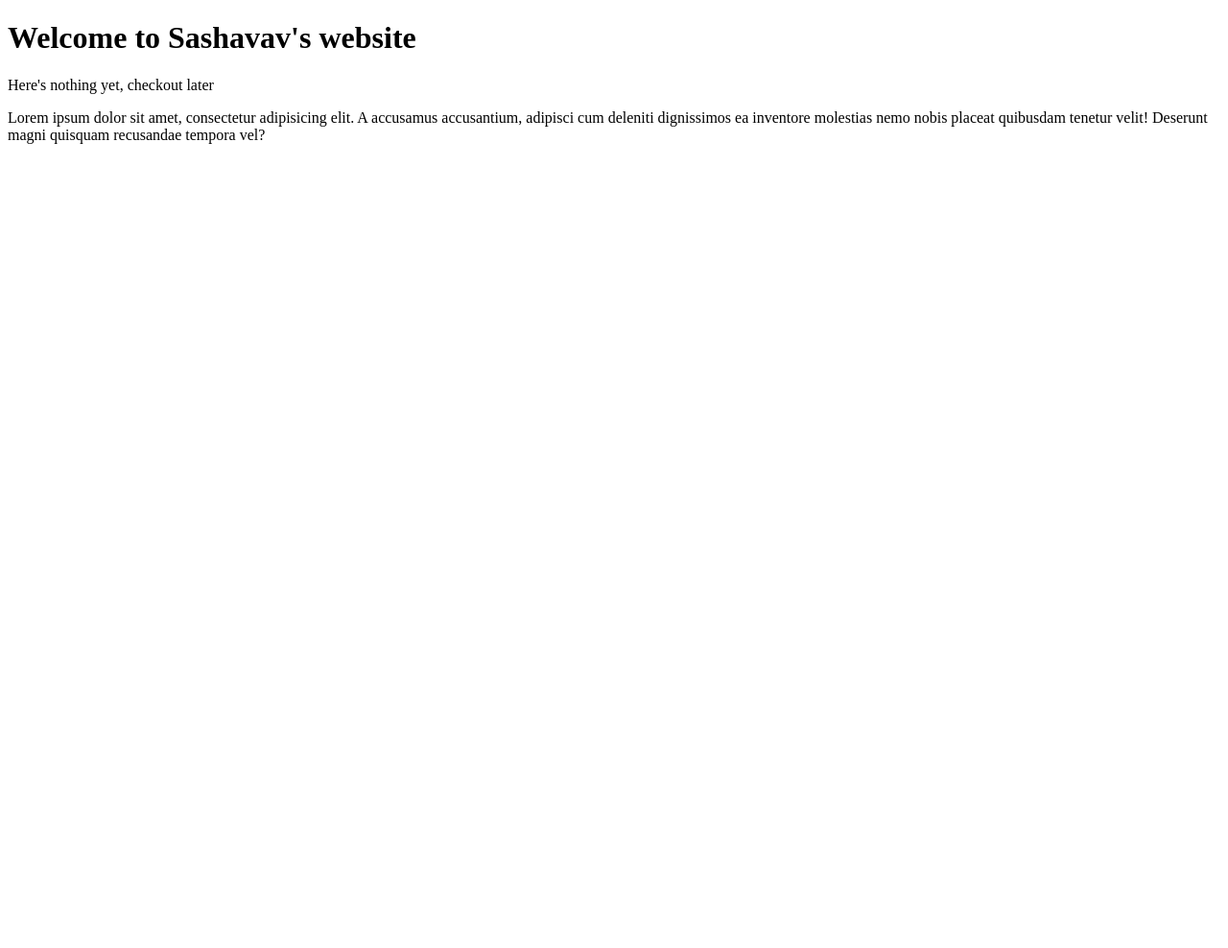
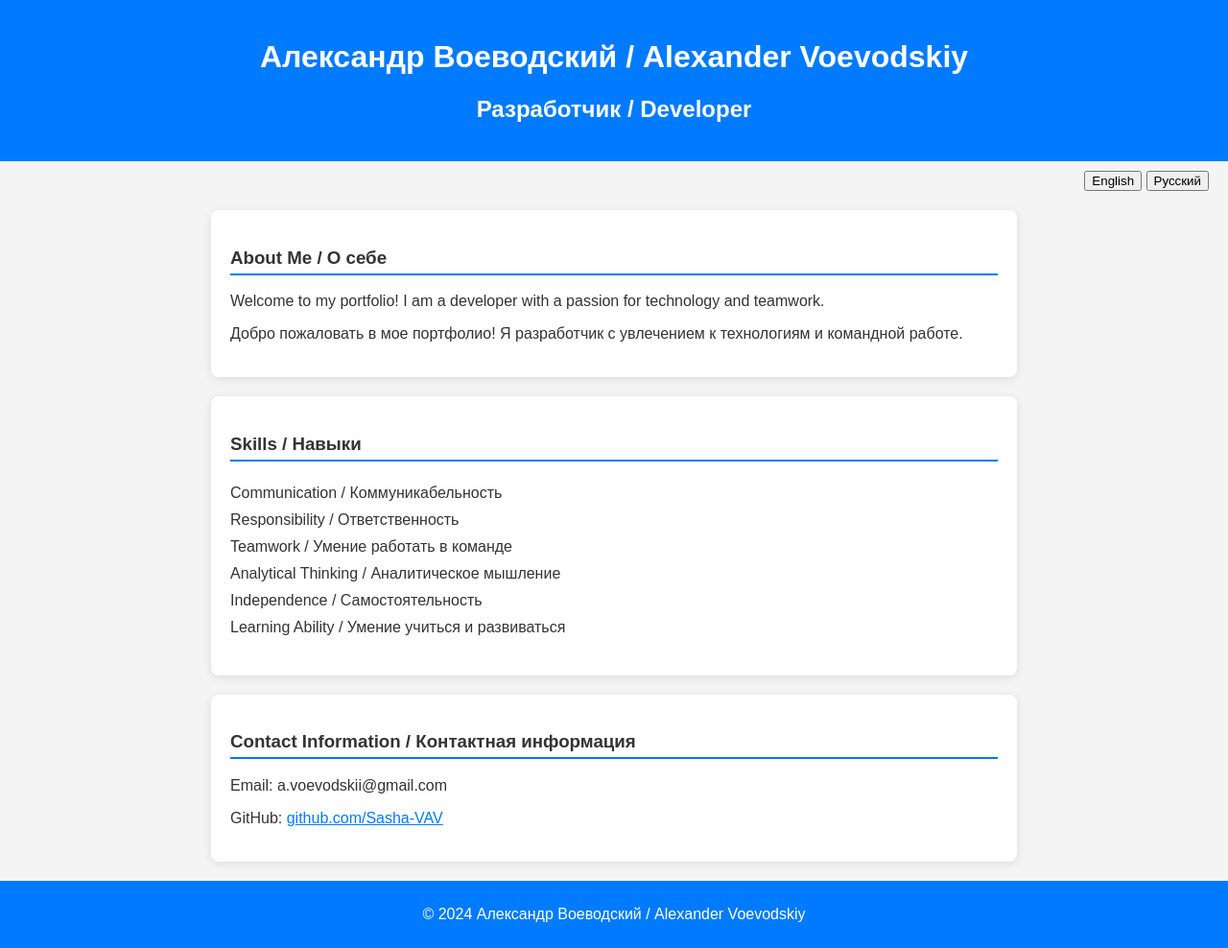
Before and after one commit to Sasha-VAV/Sasha-VAV.github.io, a plain HTML site: page index.html in a window 1280 px wide. Shown: the whole page at 96% size. Before the commit the page ends 800 px from the top, so only its background shows below. Drawn offline with Linux system fonts and the light colour scheme.

Commit message:
Add Personal info and text in index.html

```diff
--- a/index.html
+++ b/index.html
@@ -2,11 +2,133 @@
 <html lang="en">
 <head>
     <meta charset="UTF-8">
-    <title>Title</title>
+    <meta name="viewport" content="width=device-width, initial-scale=1.0">
+    <title>Your Portfolio</title>
+    <style>
+        body {
+            font-family: Arial, sans-serif;
+            margin: 0;
+            padding: 0;
+            background-color: #f4f4f4;
+            color: #333;
+        }
+        header {
+            background-color: #007BFF;
+            color: white;
+            padding: 20px;
+            text-align: center;
+        }
+        .language-switcher {
+            text-align: right;
+            margin: 10px 20px;
+        }
+        section {
+            background: white;
+            margin: 20px auto;
+            padding: 20px;
+            border-radius: 8px;
+            box-shadow: 0 2px 10px rgba(0, 0, 0, 0.1);
+            max-width: 800px;
+        }
+        h3 {
+            border-bottom: 2px solid #007BFF;
+            padding-bottom: 5px;
+        }
+        ul {
+            list-style-type: none;
+            padding-left: 0;
+        }
+        li {
+            padding: 5px 0;
+        }
+        footer {
+            text-align: center;
+            margin-top: 20px;
+            padding: 10px;
+            background-color: #007BFF;
+            color: white;
+        }
+        a {
+            color: #007BFF;
+        }
+    </style>
 </head>
 <body>
-<h1>Welcome to Sashavav's website</h1>
-<p>Here's nothing yet, checkout later</p>
-<p>Lorem ipsum dolor sit amet, consectetur adipisicing elit. A accusamus accusantium, adipisci cum deleniti dignissimos ea inventore molestias nemo nobis placeat quibusdam tenetur velit! Deserunt magni quisquam recusandae tempora vel?</p>
+
+<header>
+    <h1>Александр Воеводский / Alexander Voevodskiy</h1>
+    <h2>Разработчик / Developer</h2>
+</header>
+
+<div class="language-switcher">
+    <button onclick="switchLanguage('en')">English</button>
+    <button onclick="switchLanguage('ru')">Русский</button>
+</div>
+
+<section id="about">
+    <h3>About Me / О себе</h3>
+    <p>Welcome to my portfolio! I am a developer with a passion for technology and teamwork.</p>
+    <p>Добро пожаловать в мое портфолио! Я разработчик с увлечением к технологиям и командной работе.</p>
+</section>
+
+<section id="skills">
+    <h3>Skills / Навыки</h3>
+    <ul>
+        <li>Communication / Коммуникабельность</li>
+        <li>Responsibility / Ответственность</li>
+        <li>Teamwork / Умение работать в команде</li>
+        <li>Analytical Thinking / Аналитическое мышление</li>
+        <li>Independence / Самостоятельность</li>
+        <li>Learning Ability / Умение учиться и развиваться</li>
+    </ul>
+</section>
+
+<section id="contact">
+    <h3>Contact Information / Контактная информация</h3>
+    <p>Email: a.voevodskii@gmail.com</p>
+    <p>GitHub: <a href="https://github.com/Sasha-VAV">github.com/Sasha-VAV</a></p>
+</section>
+
+<footer>
+    <p>&copy; 2024 Александр Воеводский / Alexander Voevodskiy</p>
+</footer>
+
+<script>
+    function switchLanguage(lang) {
+        const about = document.getElementById('about');
+        const skills = document.getElementById('skills');
+
+        if (lang === 'en') {
+            about.innerHTML = `
+            <h3>About Me / О себе</h3>
+            <p>Welcome to my portfolio! I am a developer with a passion for technology and teamwork.</p>`;
+            skills.innerHTML = `
+            <h3>Skills / Навыки</h3>
+            <ul>
+                <li>Communication / Коммуникабельность</li>
+                <li>Responsibility / Ответственность</li>
+                <li>Teamwork / Умение работать в команде</li>
+                <li>Analytical Thinking / Аналитическое мышление</li>
+                <li>Independence / Самостоятельность</li>
+                <li>Learning Ability / Умение учиться и развиваться</li>
+            </ul>`;
+        } else {
+            about.innerHTML = `
+            <h3>About Me / О себе</h3>
+            <p>Добро пожаловать в мое портфолио! Я разработчик с увлечением к технологиям и командной работе.</p>`;
+            skills.innerHTML = `
+            <h3>Skills / Навыки</h3>
+            <ul>
+                <li>Коммуникабельность / Communication</li>
+                <li>Ответственность / Responsibility</li>
+                <li>Умение работать в команде / Teamwork</li>
+                <li>Аналитическое мышление / Analytical Thinking</li>
+                <li>Самостоятельность / Independence</li>
+                <li>Умение учиться и развиваться / Learning Ability</li>
+            </ul>`;
+        }
+    }
+</script>
+
 </body>
 </html>
```
